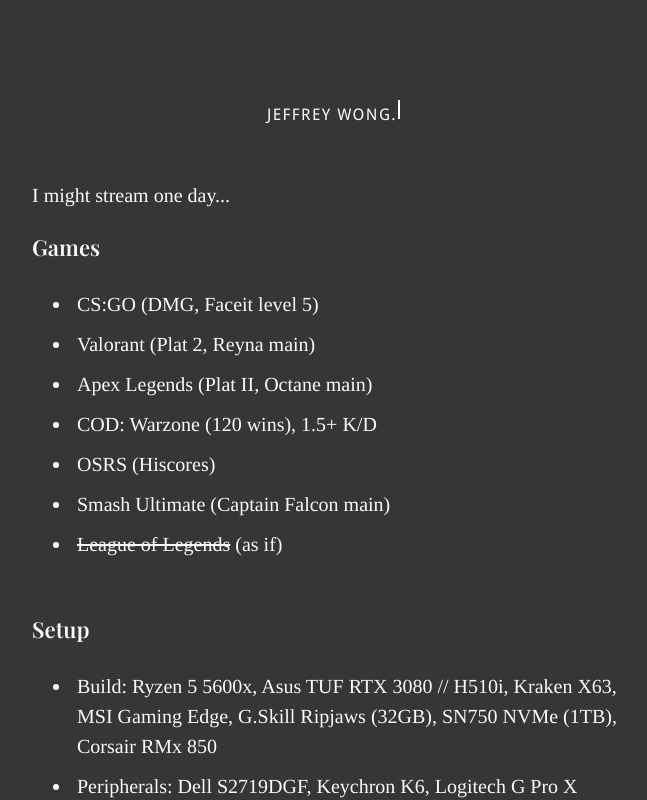
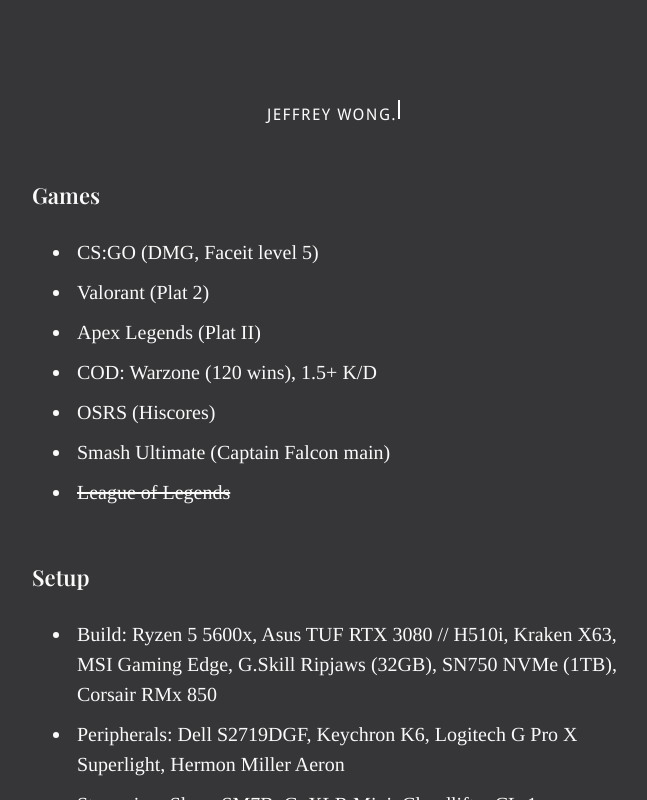
Before and after one commit to j-effrey/v3, a React (Create React App) app: page /#/games in a window 1280 px wide. Shown: the top 800 px of the page, without its empty margins (308-955 px from the left). Built offline with nearby package versions, Linux system fonts and the light colour scheme; a web font is replaced by a local one.

Commit message:
Update Games.js

```diff
--- a/src/modules/Games.js
+++ b/src/modules/Games.js
@@ -25,16 +25,15 @@
         return (
             <Wrapper1>
                 <Link to="/"><Title /></Link>
-                I might stream one day...
                 <h3>Games</h3>
                 <ul>
                     <li>CS:GO (DMG, <a href="https://www.faceit.com/en/players/dopeshotz/stats/csgo" target="blank" class="normalLink">Faceit level 5</a>)</li>
-                    <li>Valorant (Plat 2, Reyna main)</li>
-                    <li>Apex Legends (Plat II, Octane main)</li>
+                    <li>Valorant (Plat 2)</li>
+                    <li>Apex Legends (Plat II)</li>
                     <li>COD: Warzone (<a href="https://cod.tracker.gg/warzone/profile/battlenet/DopeShotzz%231267/overview" target="blank" class="normalLink">120 wins</a>), 1.5+ K/D</li>
                     <li>OSRS (<a href="https://secure.runescape.com/m=hiscore_oldschool/hiscorepersonal?user1=thirdagebot" target="blank" class="normalLink">Hiscores</a>)</li>
                     <li>Smash Ultimate (Captain Falcon main)</li>
-                    <li><WordWrapper>League of Legends</WordWrapper> (as if)</li>
+                    <li><WordWrapper>League of Legends</WordWrapper></li>
                 </ul>
                 <h3>Setup</h3>
                 <ul>
```
